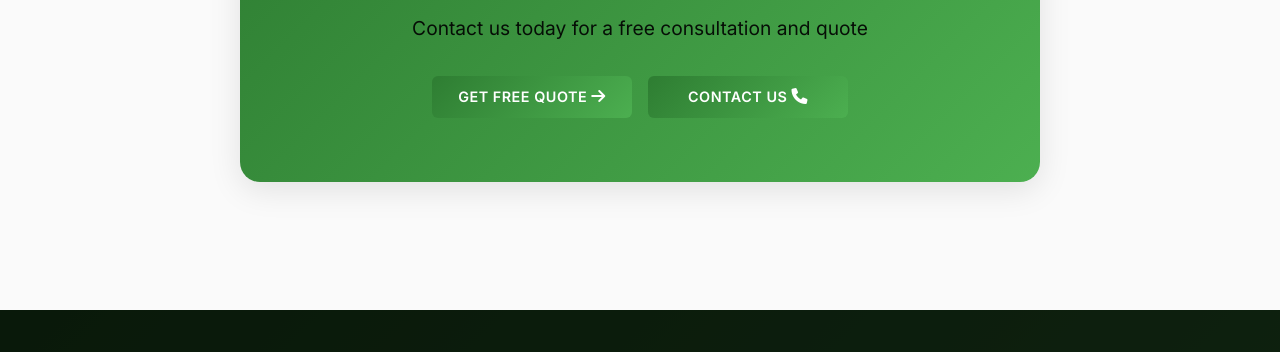
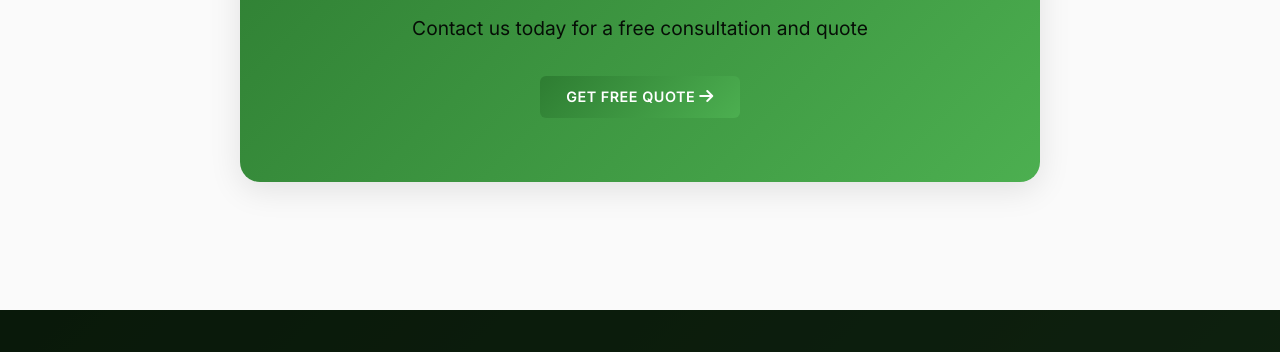
Before and after one commit to Thelma-dot/Sunpower, a plain HTML site: page pages/cctv.html in a window 1280 px wide. Shown: the part 2724-3076 px from the top of the page. Drawn offline with Linux system fonts and the light colour scheme.

Commit message:
new update

```diff
--- a/pages/cctv.html
+++ b/pages/cctv.html
@@ -155,10 +155,7 @@
                         Get Free Quote
                         <i class="fas fa-arrow-right"></i>
                     </a>
-                    <a href="contact.html" class="btn btn-secondary btn-large">
-                        Contact Us
-                        <i class="fas fa-phone"></i>
-                    </a>
+
                 </div>
             </div>
         </div>
```
Also changed, not shown: pages/lift.html (+1 -4 lines), pages/smart.html (+1 -4 lines), pages/testing.html (+1 -4 lines).
